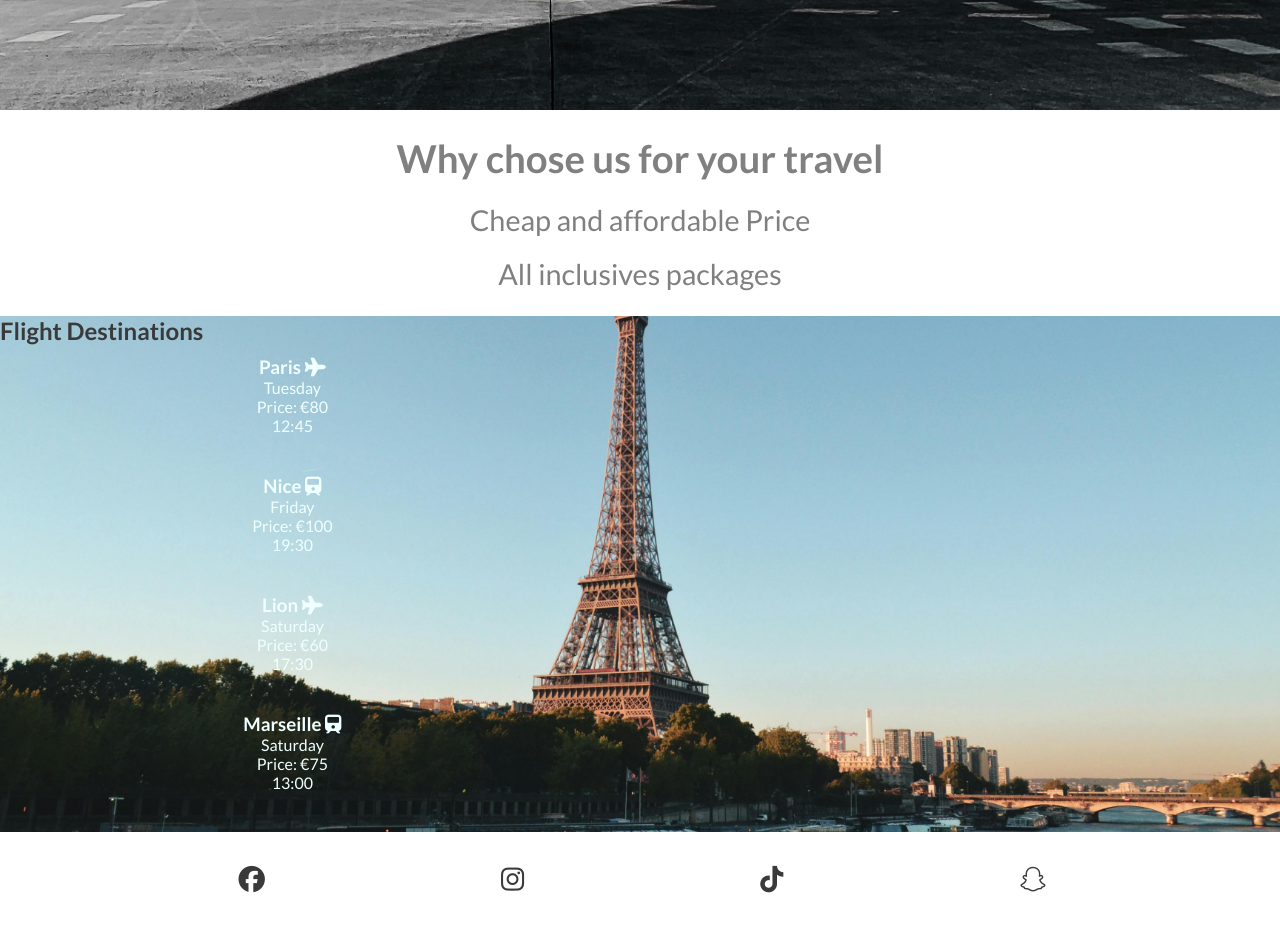
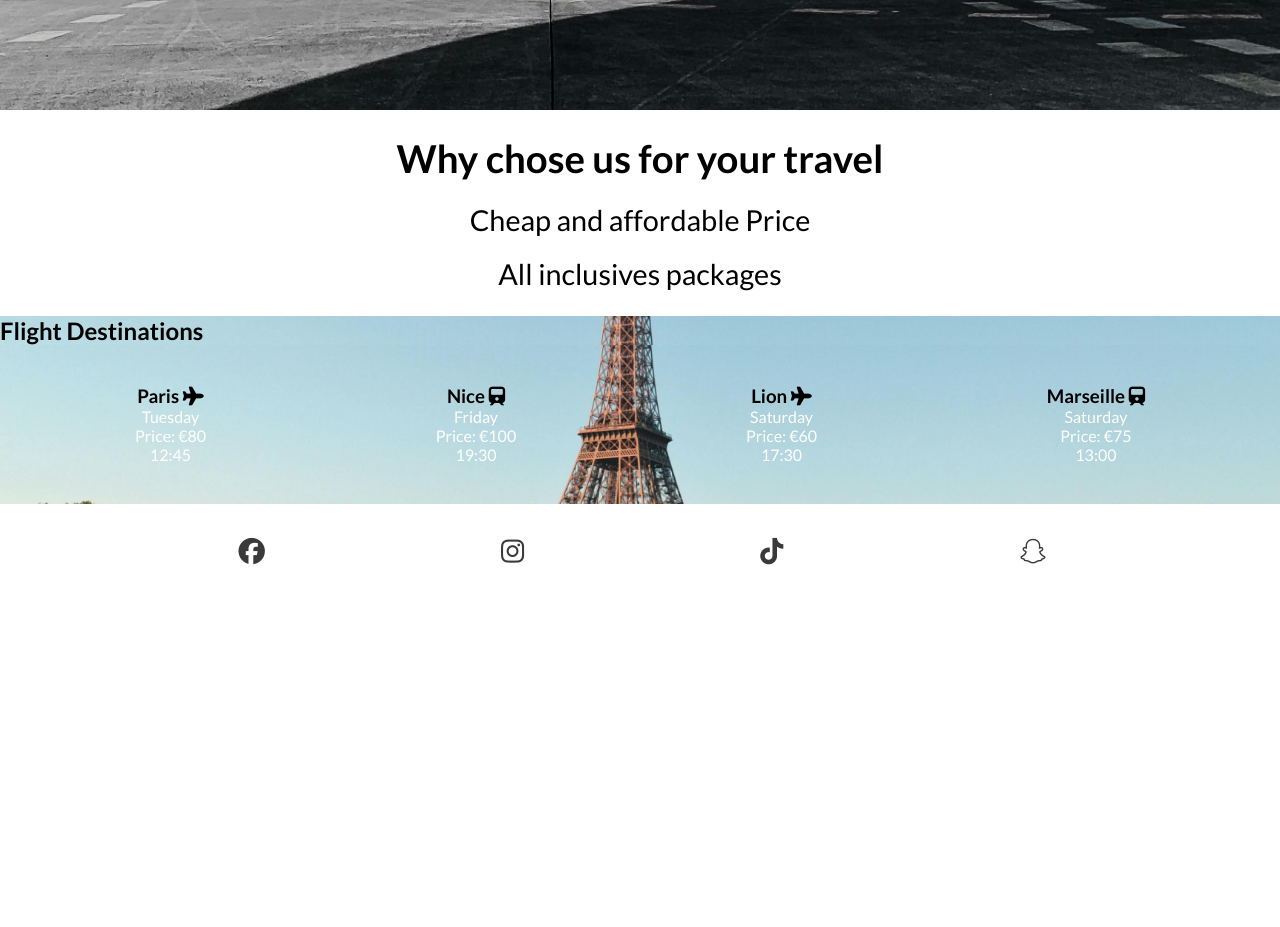
Before and after one commit to RamyApepone/RK-travel-agency, a plain HTML site: page index.html in a window 1280 px wide. Shown: the part 560-1487 px from the top of the page. After the commit the page ends 1159 px from the top, so only its background shows below. Drawn offline with nearby package versions, Linux system fonts and the light colour scheme.

Commit message:
Add margin auto to the flight-info section

```diff
--- a/assets/css/style.css
+++ b/assets/css/style.css
@@ -100,14 +100,14 @@ main {
     margin-bottom: 22px;
     text-align: center;
     font-size: 240%;
-    color: grey;
+    color: black;
 }
 
 #the-reasons p {
     margin-bottom: 20px;
     text-align: center;
     font-size: 180%;
-    color:grey;
+    color:black;
 }
 /* Voyage section */
 #voyage {
@@ -118,17 +118,29 @@ main {
 
 /* Flight Destinations */
 #flight-infos {
-    background: url('../images/Paris-Tower.jpg') no-repeat center/cover;
+    width: 100%;
+    background: url('../images/Paris-Tower.jpg') no-repeat center center/cover;
     /* Handles responsivity without the need for a media query */
     display: flex;
     flex-wrap: wrap;
 }
 
 #flight-infos div {
-    color:azure;
+    color: white;
     background-color: #252525(0, 0, 0, .7);
     padding: 20px;
     text-align: center;
+    margin: auto;
+}
+
+#flight-infos h2{
+    /* adding heading color */
+    color: black;
+}
+
+#flight-infos h3{
+    /* adding heading color */
+    color: black;
 }
 
 /* Footer */
--- a/index.html
+++ b/index.html
@@ -47,7 +47,7 @@
         <!-- Flight Destinations -->
         <section id="flight-infos">
             <h2>Flight Destinations</h2>
-            <div id="infos">
+            <div id="flight-infos">
                 <div>
                     <h3>Paris <i class="fa-solid fa-plane"></i></h3>
                     <p>Tuesday</p>
```
